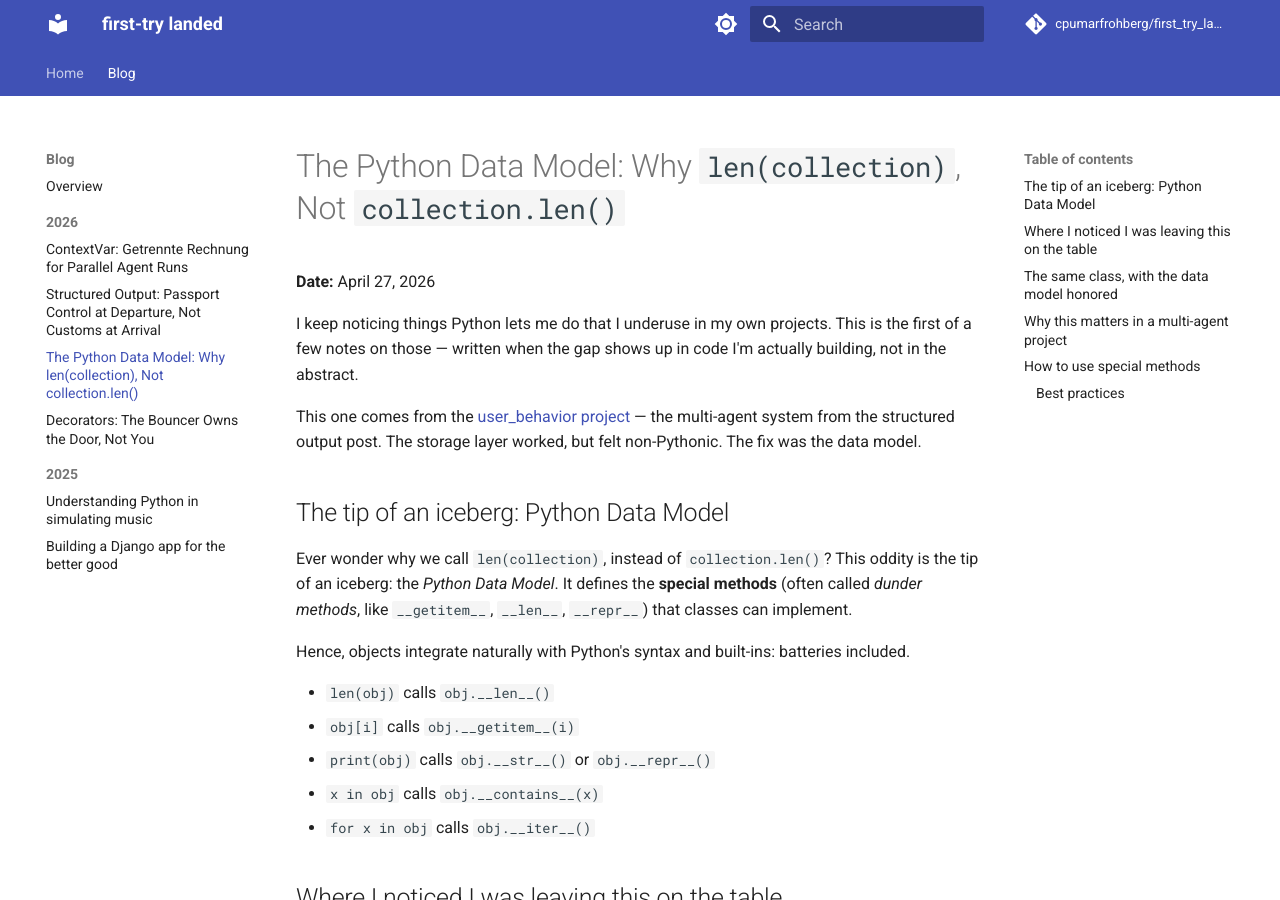
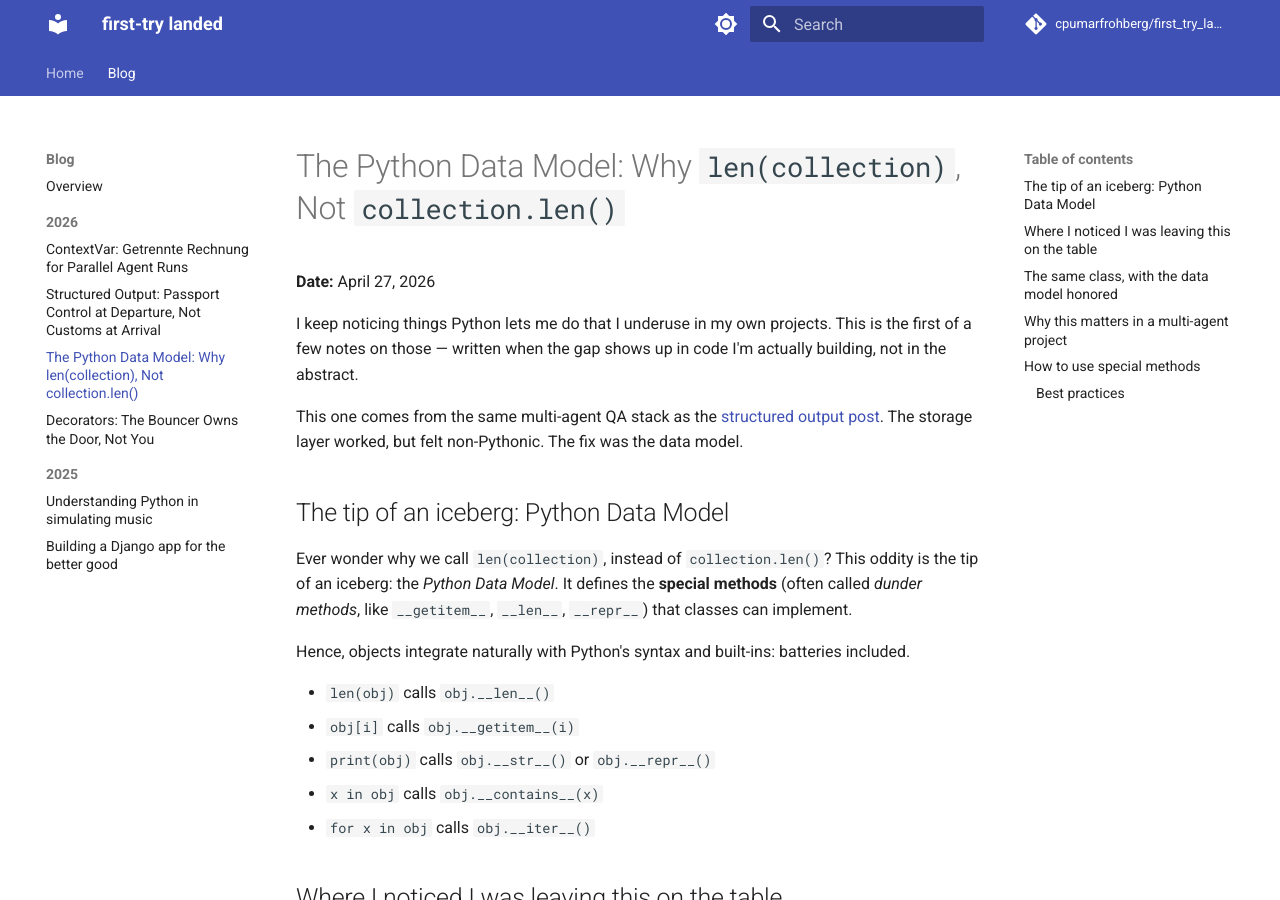
Before and after one commit to cpumarfrohberg/first_try_landed, an MkDocs documentation site: the page built from docs/blog/posts/getting-fluent-in-python.md, in a window 1280 px wide and 900 px high. Built offline with MkDocs 1.6.1 and Material for MkDocs 9.7.7, drawn with Linux system fonts in a browser that asks for light colours; comment, search, counter and statistics services are not loaded; some of the changed text lies outside the part shown.

Commit message:
Generalize blog prose away from internal project codename.
Drop `user_behavior` in favor of neutral pipeline framing so posts
read well without a linked repository; keep StackExchange wording
for MongoDB examples.

````diff
--- a/docs/blog/posts/getting-fluent-in-python.md
+++ b/docs/blog/posts/getting-fluent-in-python.md
@@ -14,7 +14,7 @@ tags:
 
 I keep noticing things Python lets me do that I underuse in my own projects. This is the first of a few notes on those — written when the gap shows up in code I'm actually building, not in the abstract.
 
-This one comes from the [user_behavior project](structured_output_and_contracts.md) — the multi-agent system from the structured output post. The storage layer worked, but felt non-Pythonic. The fix was the data model.
+This one comes from the same multi-agent QA stack as the [structured output post](structured_output_and_contracts.md). The storage layer worked, but felt non-Pythonic. The fix was the data model.
 
 ## The tip of an iceberg: Python Data Model
 
@@ -30,7 +30,7 @@ Hence, objects integrate naturally with Python's syntax and built-ins: batteries
 
 ## Where I noticed I was leaving this on the table
 
-In `user_behavior`, I have a `MongoDBStorage` class that wraps a Mongo collection of StackExchange questions:
+I have a `MongoDBStorage` class that wraps a Mongo collection of StackExchange questions:
 
 ```python
 class MongoDBStorage:
@@ -106,7 +106,7 @@ The wrapper now actually wraps. The MongoDB API stays inside the class.
 
 ## Why this matters in a multi-agent project
 
-In `user_behavior`, multiple agents read from this storage layer. Every place that touched `storage.collection.<something>` was a place where the storage choice (MongoDB vs anything else) bled into the consumer. With the dunder methods, swapping MongoDB for, say, a local cache during tests becomes a one-class change — the agents only know they have something they can `len()`, `in`-check, and iterate over.
+Multiple agents read from this storage layer. Every place that touched `storage.collection.<something>` was a place where the storage choice (MongoDB vs anything else) bled into the consumer. With the dunder methods, swapping MongoDB for, say, a local cache during tests becomes a one-class change — the agents only know they have something they can `len()`, `in`-check, and iterate over.
 
 That's the contract idea from the [structured output post](structured_output_and_contracts.md), but applied at the object level instead of the data level: the model defines the protocol; the storage just has to fulfill it.
 
````
Also changed, not shown: docs/blog/posts/contextvars.md (+3 -3 lines).
